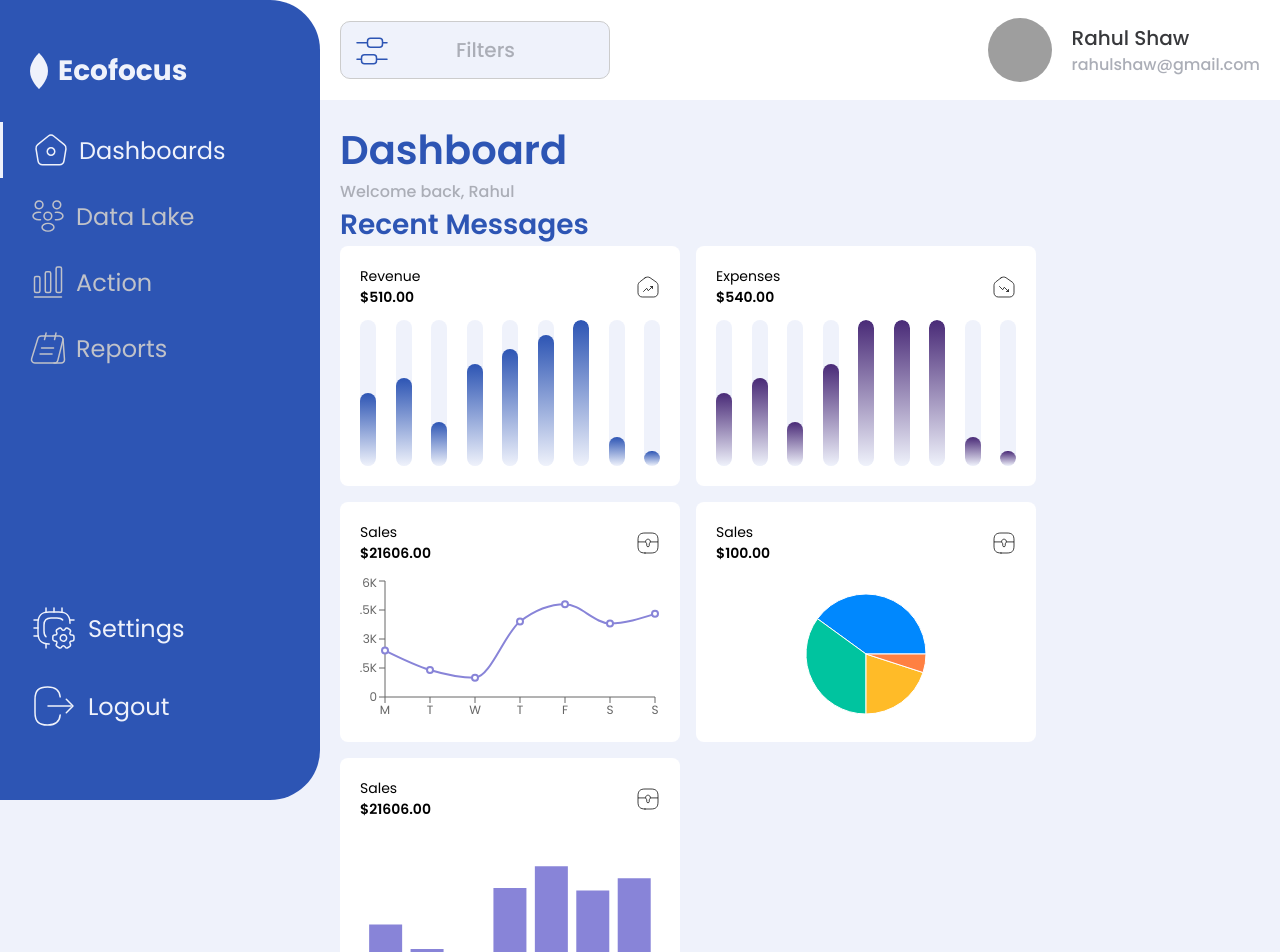
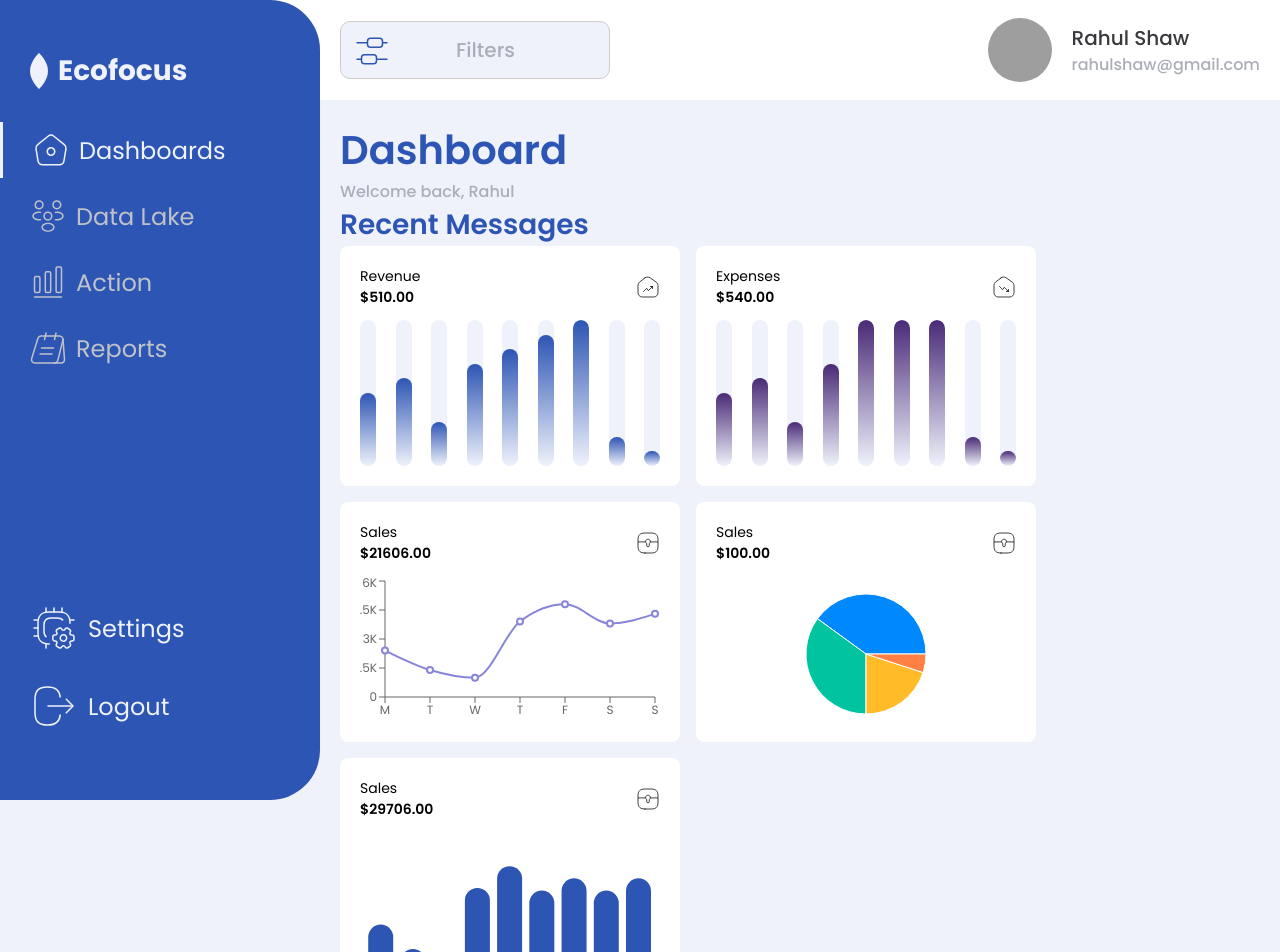
Before and after one commit to prableen14/Business-1-Alchimetis, a React (Create React App) app: page /dashboard in a window 1280 px wide. Shown: the top 952 px of the page. Built offline with nearby package versions, Linux system fonts and the light colour scheme; grey boxes are pictures that could not be loaded.

Commit message:
fixed histogram

```diff
--- a/src/atoms/BarGraph/index.js
+++ b/src/atoms/BarGraph/index.js
@@ -35,8 +35,9 @@ export default function BarGraph({ data, label }) {
             <Tooltip />
             <Bar
               dataKey="sales"
-              fill="#8884d8"
+              fill="#2d55b4"
               activeBar={<Rectangle fill="pink" />}
+              radius={16}
             />
           </BarChart>
         </ResponsiveContainer>
--- a/src/atoms/BarGraph/style.scss
+++ b/src/atoms/BarGraph/style.scss
@@ -49,5 +49,13 @@
     width: 100%;
     height: 100%;
     justify-content: space-between;
+
+    &-bar {
+      background: linear-gradient(
+        to top,
+        $secondary-blue 0%,
+        $primary-blue 100%
+      );
+    }
   }
 }
--- a/src/components/Dashboard/dashboard.js
+++ b/src/components/Dashboard/dashboard.js
@@ -95,31 +95,30 @@ const Dashboard = (props) => {
         <BarGraph
           data={[
             {
-              name: "Monday",
               sales: 2400,
             },
             {
-              name: "Tuesday",
               sales: 1398,
             },
             {
-              name: "Wednesday",
               sales: 1000,
             },
             {
-              name: "Thursday",
               sales: 3908,
             },
             {
-              name: "Friday",
               sales: 4800,
             },
             {
-              name: "Saturday",
               sales: 3800,
             },
             {
-              name: "Sunday",
+              sales: 4300,
+            },
+            {
+              sales: 3800,
+            },
+            {
               sales: 4300,
             },
           ]}
```
